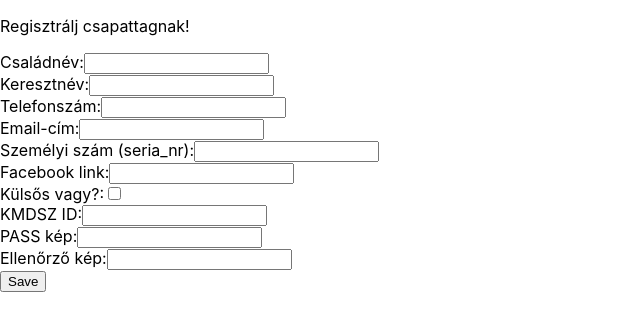
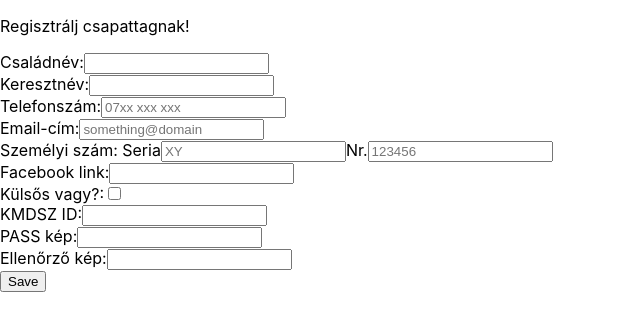
Before and after one commit to aleeez/basszhattyuk-team, a React (Create React App) app in the folder bsz-frontend/: page /register in a window 1280 px wide. Shown: the top 330 px of the page, without its empty margins (0-640 px from the left). Built offline with nearby package versions, Linux system fonts and the light colour scheme.

Commit message:
frontend input validation almost done

```diff
--- a/bsz-frontend/src/components/Register.tsx
+++ b/bsz-frontend/src/components/Register.tsx
@@ -2,11 +2,12 @@ import React, { useState } from 'react';
 import { useParams } from 'react-router-dom';
 import { PlayerType } from '../dto/PlayerType';
 import { useCreatePlayer, useUpdatePlayer } from '../hooks/usePlayer';
+import { validateName, validatePhoneNumber, validateSeriaNr } from './validatation/InputValidation';
 
 const Register: React.FC = () => {
   const { id } = useParams<{ id: string }>();
-  const createGuide = useCreatePlayer();
-  const updateGuide = useUpdatePlayer();
+  const createPlayer = useCreatePlayer();
+  const updatePlayer = useUpdatePlayer();
 
   const [formData, setFormData] = useState<PlayerType>({
     lastName: '',
@@ -21,22 +22,72 @@ const Register: React.FC = () => {
     studIDPic: ''
   });
 
+  const [tempData, setTempData] = useState({
+    seria: '',
+    nr: ''
+  });
+
+  const handleSeriaNr = (event: React.ChangeEvent<HTMLInputElement>) => {
+    const { name, value } = event.target;
+
+    let updatedValue = value;
+
+    updatedValue = validateSeriaNr(name, value);
+
+    setTempData((prevTempData) => ({
+      ...prevTempData,
+      [name]: updatedValue
+    }));
+
+  };
+
   const handleChange = (event: React.ChangeEvent<HTMLInputElement>) => {
-    const { name, type, checked, value } = event.target;
+    const { name, value, type, checked } = event.target;
+
+    let updatedValue: string | boolean = value;
+
+
+    // Apply name validation for first and last names
+    if (name === 'firstName' || name === 'lastName') {
+      updatedValue = validateName(value);
+    }
+
+    // Apply phone number validation for phoneNr
+    if (name === 'phoneNr') {
+      updatedValue = validatePhoneNumber(value);
+    }
+
+    // Apply phone number validation for phoneNr
+    if (type === 'checkbox') {
+
+      updatedValue = checked;
+
+    }
+
+
     setFormData((prevFormData) => ({
       ...prevFormData,
-      [name]: type === 'checkbox' ? checked : value
+      [name]: updatedValue
     }));
+
   };
 
   const handleSubmit = (event: React.FormEvent) => {
     event.preventDefault();
 
-    if (id) {
-      updateGuide.mutate({ id, data: formData });
-    } else {
-      createGuide.mutate(formData);
-    }
+    setFormData((prevFormData) => ({
+      ...prevFormData,
+      seriaNr: `${tempData.seria}${tempData.nr}`.trim(),
+      phoneNr: formData.phoneNr.replace(/\s+/g, '')
+    }));
+
+    console.log(formData);
+
+    // if (id) {
+    //   updatePlayer.mutate({ id, data: formData });
+    // } else {
+    //   createPlayer.mutate(formData);
+    // }
   };
 
   return (
@@ -45,37 +96,39 @@ const Register: React.FC = () => {
       <form onSubmit={handleSubmit}>
         <label htmlFor="lastname">
           Családnév:
-          <input type="text" id="lastname" name="lastName" value={formData.lastName} onChange={handleChange} />
+          <input type="text" id="lastname" name="lastName" value={formData.lastName} onChange={handleChange} required/>
         </label>
         <br />
         <label htmlFor="firstname">
           Keresztnév:
-          <input type="text" id="firstname" name="firstName" value={formData.firstName} onChange={handleChange} />
+          <input type="text" id="firstname" name="firstName" value={formData.firstName} onChange={handleChange} required/>
         </label>
         <br />
         <label htmlFor="phone">
           Telefonszám:
-          <input type="text" id="phone" name="phoneNr" value={formData.phoneNr} onChange={handleChange} />
+          <input type="tel" id="phone" name="phoneNr" value={formData.phoneNr} onChange={handleChange} minLength={10} placeholder="07xx xxx xxx" required/>
         </label>
         <br />
         <label htmlFor="email">
           Email-cím:
-          <input type="email" id="email" name="email" value={formData.email} onChange={handleChange} />
+          <input type="email" id="email" name="email" value={formData.email} onChange={handleChange} placeholder="something@domain" required/>
         </label>
         <br />
         <label htmlFor="serianr">
-          Személyi szám (seria_nr):
-          <input type="text" id="serianr" name="seriaNr" value={formData.seriaNr} onChange={handleChange} />
+          Személyi szám: Seria
+          <input type="text" id="seria" name="seria" value={tempData.seria} onChange={handleSeriaNr} minLength={2} placeholder="XY" required/>
+          Nr.
+          <input type="text" id="nr" name="nr" value={tempData.nr} onChange={handleSeriaNr}  minLength={6} placeholder="123456" required/>
         </label>
         <br />
         <label htmlFor="fblink">
           Facebook link:
-          <input type="text" id="fblink" name="fbLink" value={formData.fbLink} onChange={handleChange} />
+          <input type="text" id="fblink" name="fbLink" value={formData.fbLink} onChange={handleChange} required/>
         </label>
         <br />
         <label htmlFor="external">
           Külsős vagy?:
-          <input type="checkbox" id="external" name="external" checked={formData.external} onChange={handleChange} />
+          <input type="checkbox" id="external" name="external" checked={formData.external} onChange={handleChange} required/>
         </label>
         <br />
         <label htmlFor="kmdszid">
--- /dev/null
+++ b/bsz-frontend/src/components/validatation/InputValidation.ts
@@ -0,0 +1,46 @@
+
+export const validateName = (name: string): string => {
+
+    const regex = /^[a-zA-Z]+([- a-zA-Z]+)?$/;
+    if (regex.test(name) || name === '') {
+      return name;
+    }
+
+    // Removing the illegal character
+    return name.slice(0, -1);
+  };
+
+
+  export const validatePhoneNumber = (phoneNumber: string): string => {
+    // Remove non-digit characters
+    const digitsOnly = phoneNumber.replace(/\D/g, '');
+
+
+    // Format the phone number by adding spaces at the correct positions
+    if (digitsOnly.length <= 4) {
+      return digitsOnly;
+    } else if (digitsOnly.length <= 7) {
+      return `${digitsOnly.slice(0, 4)} ${digitsOnly.slice(4)}`;
+    } else {
+      return `${digitsOnly.slice(0, 4)} ${digitsOnly.slice(4, 7)} ${digitsOnly.slice(7, 10)}`;
+    }
+  };
+
+
+  export const validateSeriaNr = (name: string, value: string): string => {
+
+    let regex = /^[A-Z]+$/
+    if (name === 'seria') {
+        regex = /^[A-Z]{0,2}$/;
+    }
+    else {
+        regex = /^[0-9]{0,6}$/;
+    }
+
+    if (regex.test(value) || value === '') {
+      return value;
+    }
+
+    // Removing the illegal character
+    return value.slice(0, -1);
+  };
```
